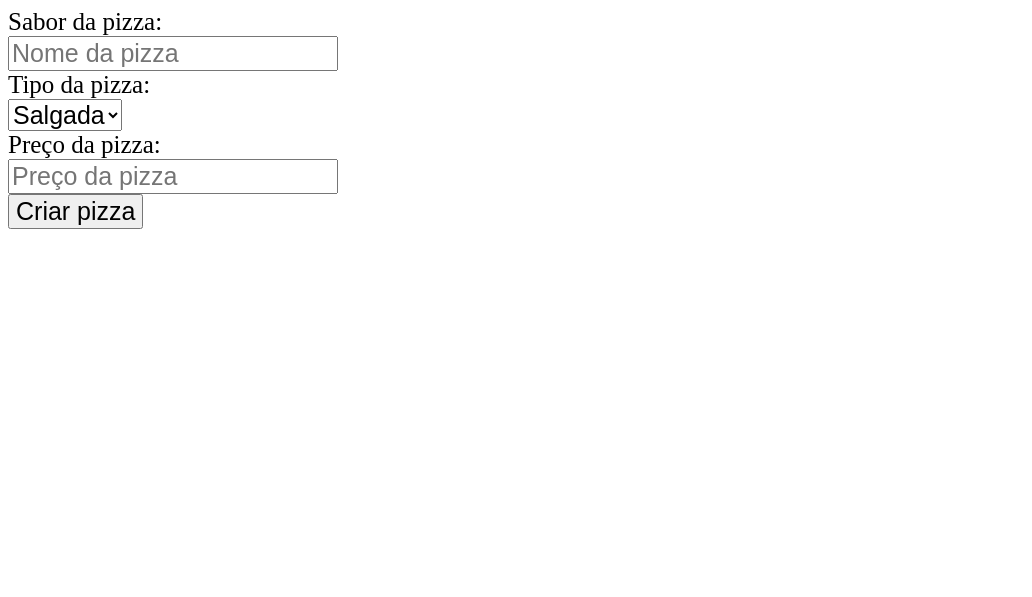
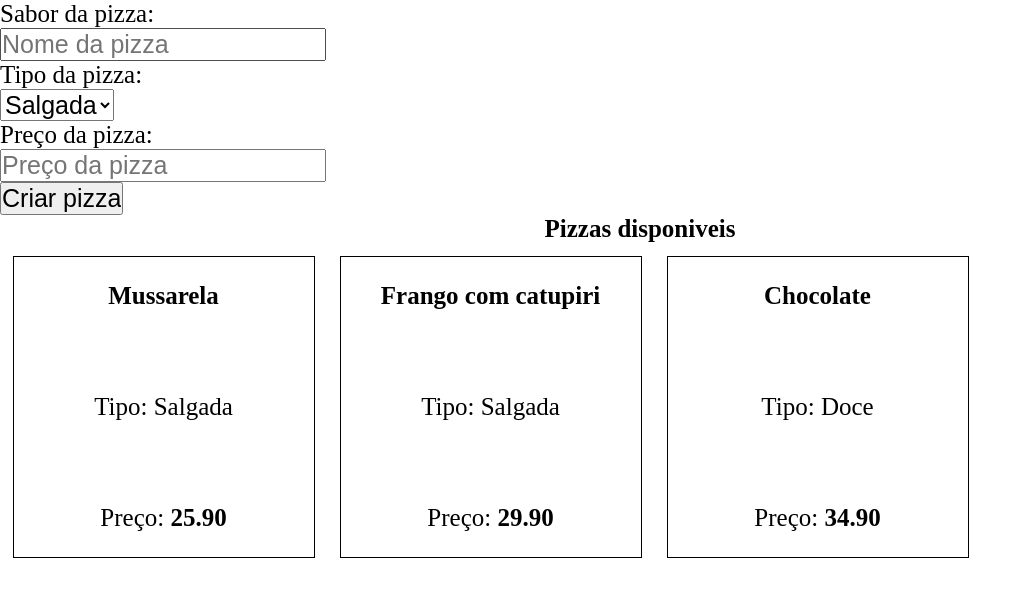
Before and after one commit to kayoGc/crud-pizza, a PHP site: page / in a window 1280 px wide. Shown: the top 597 px of the page, without its empty margins (0-1032 px from the left). Run offline with PHP 8.4, Linux system fonts and the light colour scheme; data comes from the database, SQL or seed files in the repository.

Commit message:
add: select do banco

```diff
--- a/db/bancoPizzaria.sql
+++ b/db/bancoPizzaria.sql
@@ -18,3 +18,6 @@ INSERT INTO pizza(sabor, tipo, preco)
 VALUES ("Mussarela",  "Salgada", 25.90),
 ("Frango com catupiri", "Salgada", 29.90),
 ("Chocolate", "Doce", 34.90);
+
+-- selecionando dados
+SELECT sabor, tipo, preco FROM pizza;
--- a/includes/DbOperacao.php
+++ b/includes/DbOperacao.php
@@ -1,6 +1,6 @@
 <?php
     class DbOperacao {
-        private object $con;
+        private $con;
 
         function __construct() {
             require_once dirname(__FILE__) . "/DbConecct.php";
@@ -21,5 +21,23 @@
         }
 
 
+        function getPizzas() {
+            $stmt = $this->con->prepare('SELECT sabor, tipo, preco FROM pizza;');
+            $stmt->execute();
+            $stmt->bind_result($sabor, $tipo, $preco);
+
+            $pizzas = array();
+
+            while ($stmt->fetch()) {
+                $pizza = array();
+                $pizza['sabor'] = $sabor;
+                $pizza['tipo'] = $tipo;
+                $pizza['preco'] = $preco;
+
+                array_push($pizzas, $pizza);
+            }
+
+           return $pizzas;;
+        }
     }
 ?>
--- a/index.php
+++ b/index.php
@@ -1,3 +1,8 @@
+<?php
+require_once dirname(__FILE__) . '/includes/DbOperacao.php';
+$operarDb = new DbOperacao;
+?>
+
 <!DOCTYPE html>
 <html lang="en">
 
@@ -5,17 +10,7 @@
     <meta charset="UTF-8">
     <meta name="viewport" content="width=device-width, initial-scale=1.0">
     <title>Pizzaria seu zé</title>
-    <style>
-        * {
-            font-size: 25px;
-        }
-
-        form {
-            display: flex;
-            flex-direction: column;
-            align-items: start;
-        }
-    </style>
+    <link rel="stylesheet" href="./styles/style.css">
 </head>
 
 <body>
@@ -39,6 +34,32 @@
         <!-- envia valores -->
         <input type="submit" value="Criar pizza" name="btnCriarPizza" id="btnCriarPizza">
     </form>
+
+    <main>
+        <h2>Pizzas disponiveis</h2>
+        <div class="pizzas">
+            <?php
+            $pizzas = $operarDb->getPizzas();
+            foreach ($pizzas as $pizza) {
+
+            ?>
+                <article class="pizza">
+                    <h3><?php echo $pizza['sabor'] ?></h3>
+                    <p>Tipo: <?php echo $pizza['tipo'] ?></p>
+
+                    <p>Preço: <span class="preço"><?php echo $pizza['preco'] ?></span></p>
+                    <button>opa</button>
+                </article>
+            <?php
+
+            }
+            ?>
+
+
+        </div>
+    </main>
+
+
 </body>
 
 </html>
--- a/php_action/inserirDados.php
+++ b/php_action/inserirDados.php
@@ -12,5 +12,7 @@
         }  else {
             echo "FRACASSO";
         }
+
+        header("Location: ../index.php");
     }
 ?>
--- /dev/null
+++ b/styles/style.css
@@ -0,0 +1,43 @@
+* {
+    font-size: 25px;
+    margin: 0;
+    padding: 0;
+
+}
+
+form {
+    display: flex;
+    flex-direction: column;
+    align-items: start;
+}
+
+main {
+    text-align: center;
+}
+
+.pizzas {
+    display: flex;
+    flex-wrap: wrap;
+}
+
+.pizza {
+    display: flex;
+    flex-direction: column;
+    min-width: 10rem;
+    max-width: 10rem;
+    min-height: 10rem;
+    padding: 1rem;
+    margin: 0.5rem;
+    border: 1px solid;
+    align-items: center;
+    justify-content: space-between;
+}
+
+.pizza button {
+    position: absolute;
+    visibility: hidden;
+}
+
+.preço {
+    font-weight: bold;
+}
```
